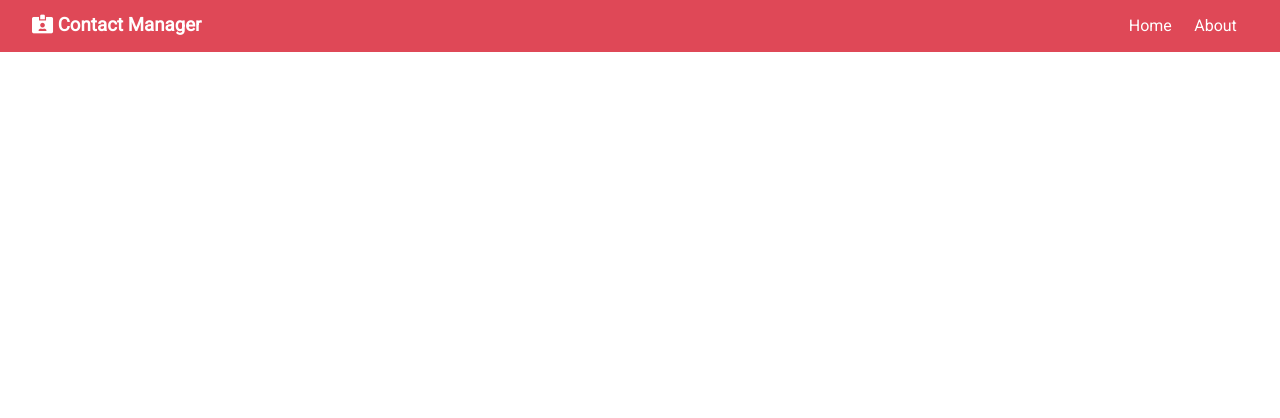
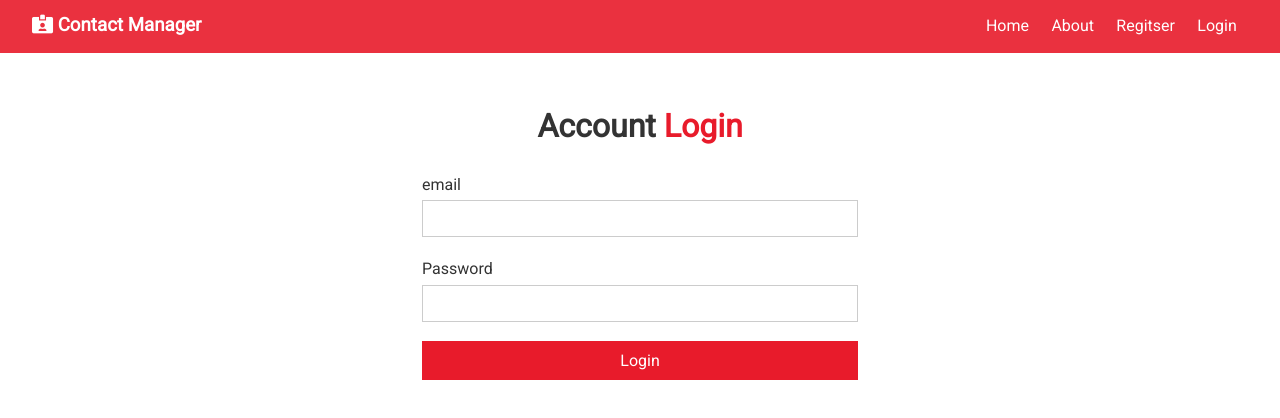
Before and after one commit to AravindMurgan/ContactsStorage-MERN-Stack-, a React (Create React App) app in the folder client/: page /login in a window 1280 px wide. Shown: the top 418 px of the page. Built offline with nearby package versions, Linux system fonts and the light colour scheme.

Commit message:
register&login-UI done

```diff
--- a/client/src/App.css
+++ b/client/src/App.css
@@ -2,9 +2,9 @@
 
 /* Global Styles */
 :root {
-	--primary-color: #dc3545;
+	--primary-color: #E81B2B;
 	--dark-color: #333333;
-	--light-color: #f6f5f5;
+	--light-color: #f4f4f4;
 	--danger-color: #dc3545;
 	--success-color: #28a745;
 }
@@ -78,14 +78,6 @@ img {
 	color: var(--dark-color);
 }
 
-.text-success {
-	color: var(--success-color);
-}
-
-.text-danger {
-	color: var(--danger-color);
-}
-
 .text-center {
 	text-align: center;
 }
@@ -96,17 +88,6 @@ img {
 
 .text-left {
 	text-align: left;
-}
-
-/* Center All */
-.all-center {
-	display: flex;
-	flex-direction: column;
-	width: 100%;
-	margin: auto;
-	justify-content: center;
-	align-items: center;
-	text-align: center;
 }
 
 /* Cards */
@@ -181,7 +162,7 @@ img {
 .grid-2 {
 	display: grid;
 	grid-template-columns: repeat(2, 1fr);
-	grid-gap: 1rem;
+	grid-gap: 2rem;
 }
 
 .grid-3 {
@@ -193,7 +174,13 @@ img {
 .grid-4 {
 	display: grid;
 	grid-template-columns: repeat(4, 1fr);
-	grid-gap: 1rem;
+	grid-gap: 2rem;
+}
+
+.grid-2-3 {
+	display: grid;
+	grid-template-columns: 2fr 3fr;
+	grid-gap: 2rem;
 }
 
 .btn {
@@ -218,7 +205,6 @@ img {
 .btn-block {
 	display: block;
 	width: 100%;
-	border-radius: 5px;
 }
 
 .btn-sm {
@@ -228,7 +214,6 @@ img {
 }
 
 .badge {
-	display: inline-block;
 	font-size: 0.8rem;
 	padding: 0.2rem 0.7rem;
 	text-align: center;
@@ -251,16 +236,6 @@ img {
 .badge-primary,
 .alert-primary {
 	background: var(--primary-color);
-	color: #fff;
-}
-
-.bg-primary2 {
-	background: #276678;
-	color: #fff;
-}
-
-.btn-dark2 {
-	background: #1687a7;
 	color: #fff;
 }
 
@@ -347,6 +322,27 @@ button {
 	font: inherit;
 }
 
+.form-group {
+	margin: 1.2rem 0;
+}
+
+.form-group input {
+	margin: 0.2rem 0;
+}
+
+.form-container {
+	max-width: 500px;
+	margin: 2rem auto;
+	overflow: hidden;
+	padding: 0 2rem;
+}
+
+.form-container h1,
+h2,
+h3 {
+	text-align: center;
+}
+
 table th,
 table td {
 	padding: 1rem;
@@ -365,6 +361,7 @@ table th {
 	padding: 0.7rem 2rem;
 	z-index: 1;
 	width: 100%;
+	border-bottom: solid 1px var(--primary-color);
 	opacity: 0.9;
 	margin-bottom: 1rem;
 }
@@ -385,6 +382,22 @@ table th {
 
 .navbar .welcome span {
 	margin-right: 0.6rem;
+}
+
+/* Animation (Add After) */
+.item-enter {
+	opacity: 0;
+}
+.item-enter-active {
+	opacity: 1;
+	transition: opacity 1000ms ease-in;
+}
+.item-exit {
+	opacity: 1;
+}
+.item-exit-active {
+	opacity: 0;
+	transition: opacity 1000ms ease-in;
 }
 
 /* Mobile Styles */
@@ -418,6 +431,10 @@ table th {
 		text-align: center;
 	}
 
+	.navbar h1 {
+		margin-bottom: 0.6rem;
+	}
+
 	.navbar ul {
 		text-align: center;
 		justify-content: center;
--- a/client/src/App.js
+++ b/client/src/App.js
@@ -2,6 +2,8 @@ import React, { Fragment } from 'react';
 import { Navbar } from './component/layout/Navbar';
 import { BrowserRouter as Router, Switch, Route } from 'react-router-dom';
 import About from './component/pages/About';
+import Register from './component/auth/Regitser';
+import Login from './component/auth/Login';
 import Home from './component/pages/Home';
 import './App.css';
 
@@ -19,6 +21,8 @@ function App() {
 							<Switch>
 								<Route exact path='/' component={Home} />
 								<Route exact path='/about' component={About} />
+								<Route exact path='/register' component={Register} />
+								<Route exact path='/login' component={Login} />
 							</Switch>
 						</div>
 					</Fragment>
--- a/client/src/component/auth/Login.js
+++ b/client/src/component/auth/Login.js
@@ -0,0 +1,51 @@
+import React, { useState } from 'react';
+
+const Login = () => {
+	const [user, setUser] = useState({
+		email: '',
+		password: '',
+	});
+
+	const { email, password } = user;
+
+	const onChange = (e) => setUser({ ...user, [e.target.name]: e.target.value });
+
+	const onSubmit = (e) => {
+		e.preventDefault();
+		console.log('Login Submit');
+	};
+	return (
+		<div>
+			<div className='form-container'>
+				<h1>
+					Account <span className='text-primary'>Login</span>
+				</h1>
+
+				<form onSubmit={onSubmit}>
+					<div className='form-group'>
+						<label htmlFor='email'>email</label>
+						<input type='text' name='email' value={email} onChange={onChange} />
+					</div>
+
+					<div className='form-group'>
+						<label htmlFor='password'>Password</label>
+						<input
+							type='text'
+							name='password'
+							value={password}
+							onChange={onChange}
+						/>
+					</div>
+
+					<input
+						type='submit'
+						value='Login'
+						className='btn btn-block btn-primary'
+					/>
+				</form>
+			</div>
+		</div>
+	);
+};
+
+export default Login;
--- a/client/src/component/auth/Regitser.js
+++ b/client/src/component/auth/Regitser.js
@@ -24,32 +24,32 @@ const Regitser = () => {
 				</h1>
 
 				<form onSubmit={onSubmit}>
-					<div className='form-groups'>
+					<div className='form-group'>
 						<label htmlFor='name'>Name</label>
-						<input type='text' name='name' value='name' onChange={onChange} />
+						<input type='text' name='name' value={name} onChange={onChange} />
 					</div>
 
-					<div className='form-groups'>
+					<div className='form-group'>
 						<label htmlFor='email'>email</label>
-						<input type='text' name='name' value='name' onChange={onChange} />
+						<input type='text' name='email' value={email} onChange={onChange} />
 					</div>
 
-					<div className='form-groups'>
+					<div className='form-group'>
 						<label htmlFor='password'>Password</label>
 						<input
 							type='text'
 							name='password'
-							value='password'
+							value={password}
 							onChange={onChange}
 						/>
 					</div>
 
-					<div className='form-groups'>
+					<div className='form-group'>
 						<label htmlFor='password2'>Password-2</label>
 						<input
 							type='password'
 							name='password2'
-							value='password2'
+							value={password2}
 							onChange={onChange}
 						/>
 					</div>
--- a/client/src/component/layout/Navbar.js
+++ b/client/src/component/layout/Navbar.js
@@ -13,6 +13,8 @@ export const Navbar = ({title,icon}) => {
                 <li>
                     <Link to="/home">Home</Link>
                     <Link to="/about">About</Link>
+                    <Link to="/register">Regitser</Link>
+                    <Link to="/login">Login</Link>
                 </li>
             </ul>
         </div>
```
